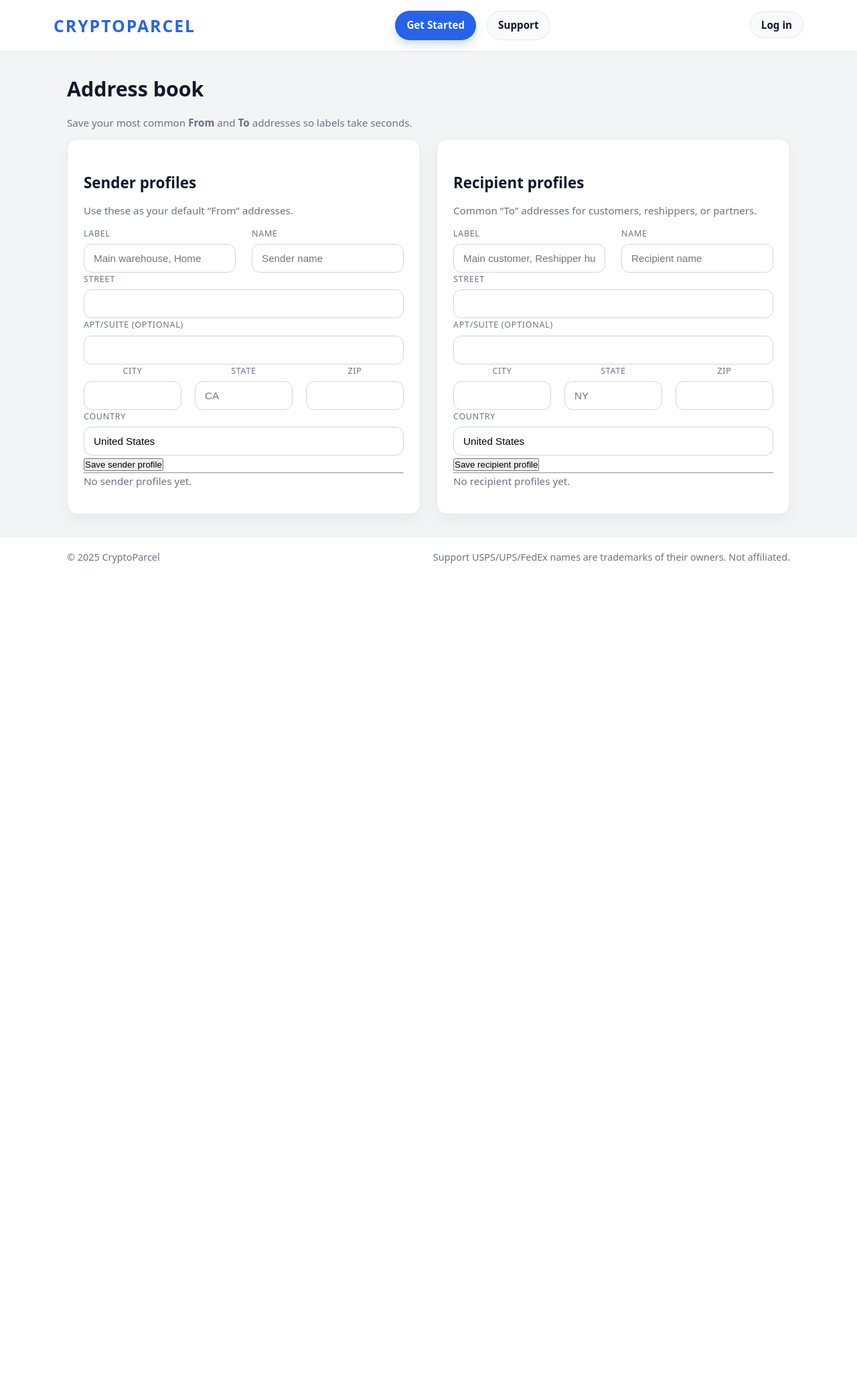
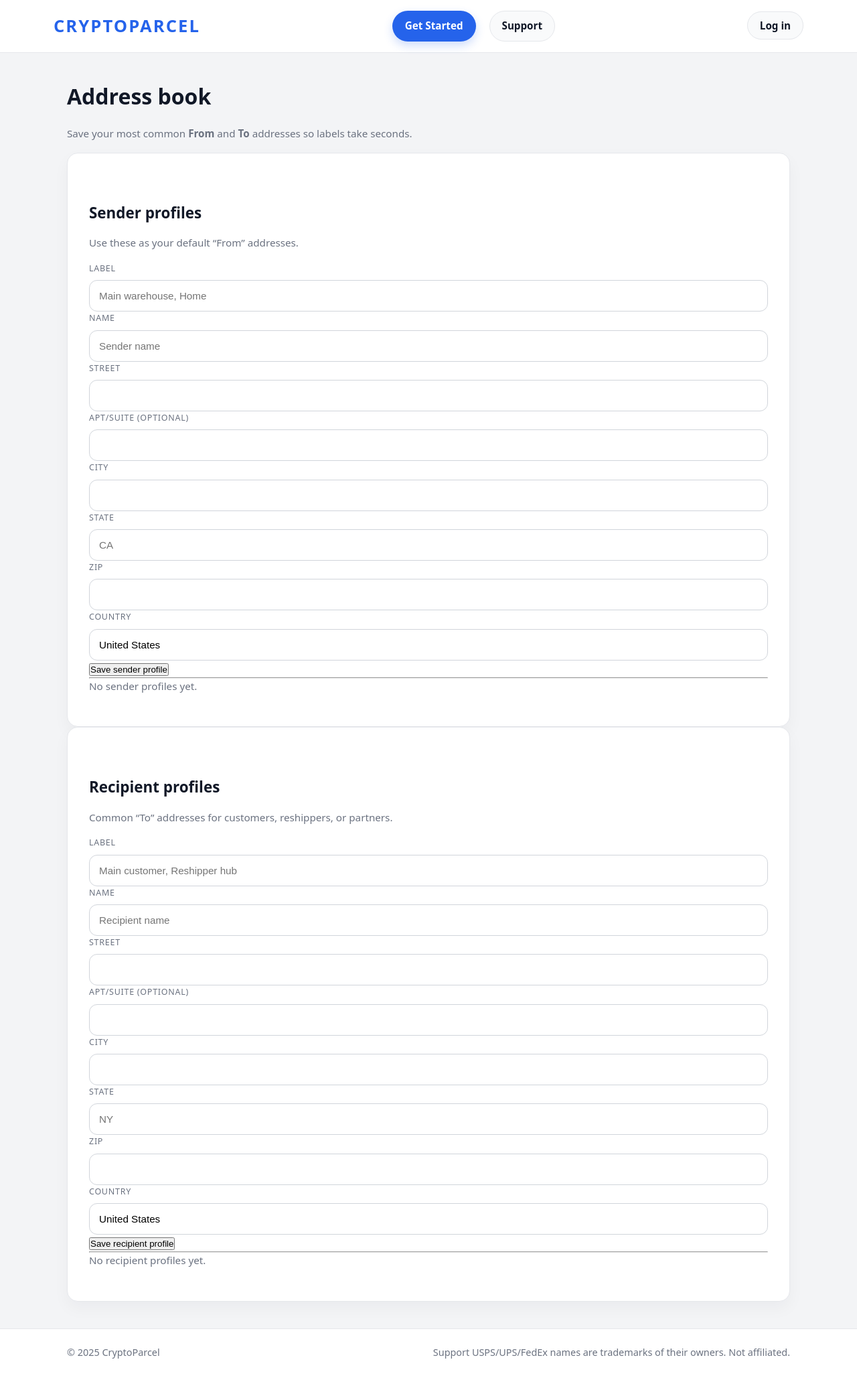
Before and after one commit to cryptoparcel/cryptoparcel_finish, a Python web app: template templates/addresses.html in a window 1280 px wide. Shown: the whole page at 67% size. Before the commit the page ends 841 px from the top, so only its background shows below. Run offline with Jinja, Linux system fonts and the light colour scheme; the template is opened without the code that fills it, so the values that code supplies are empty.

Commit message:
Update styles.css

```diff
--- a/static/styles.css
+++ b/static/styles.css
@@ -1,86 +1,81 @@
 /* ============================================================
-   CryptoParcel UI — Clean White SaaS Theme (Simplified 2025)
-   Focused, minimal, perfectly aligned — no extra pages.
+   CryptoParcel — Clean, Simple, Perfectly Aligned (2025)
    ============================================================ */
 
 /* Reset */
-*,
-*::before,
-*::after { box-sizing: border-box; margin: 0; padding: 0; }
+*, *::before, *::after { box-sizing: border-box; margin: 0; padding: 0; }
 html, body { height: 100%; }
 
 /* Tokens */
-:root{
-  --cp-bg:#f3f4f6;
-  --cp-surface:#ffffff;
-  --cp-surface-soft:#f9fafb;
+:root {
+  --cp-bg: #f3f4f6;
+  --cp-surface: #ffffff;
+  --cp-surface-soft: #f9fafb;
 
-  --cp-border-subtle:#e5e7eb;
-  --cp-border-strong:#d1d5db;
+  --cp-border-subtle: #e5e7eb;
+  --cp-border-strong: #d1d5db;
 
-  --cp-text-main:#111827;
-  --cp-text-muted:#6b7280;
-  --cp-text-soft:#9ca3af;
+  --cp-text-main: #111827;
+  --cp-text-muted: #6b7280;
+  --cp-text-soft: #9ca3af;
 
-  --cp-radius-card:16px;
-  --cp-radius-pill:999px;
+  --cp-radius-card: 16px;
+  --cp-radius-pill: 999px;
 
-  --cp-shadow-soft:0 16px 40px rgba(15,23,42,.08);
-  --cp-shadow-subtle:0 10px 24px rgba(15,23,42,.04);
+  --cp-shadow-subtle: 0 10px 24px rgba(15,23,42,.04);
 
-  --cp-accent:#2563eb;
-  --cp-accent-soft:#eff6ff;
-  --cp-accent-strong:#1d4ed8;
+  --cp-accent: #2563eb;
+  --cp-accent-strong: #1d4ed8;
 
-  --cp-success:#16a34a;
-  --cp-success-soft:#ecfdf3;
+  --cp-success: #16a34a;
+  --cp-success-soft: #ecfdf3;
 
-  --cp-warning:#f59e0b;
-  --cp-warning-soft:#fffbeb;
+  --cp-warning: #f59e0b;
+  --cp-warning-soft: #fffbeb;
 
-  --cp-danger:#b91c1c;
-  --cp-danger-soft:#fef2f2;
+  --cp-danger: #b91c1c;
+  --cp-danger-soft: #fef2f2;
 }
 
 /* Base */
-body{
+body {
   font-family: system-ui, -apple-system, BlinkMacSystemFont, "SF Pro Text", sans-serif;
   background: var(--cp-bg);
   color: var(--cp-text-main);
   line-height: 1.55;
   -webkit-font-smoothing: antialiased;
 }
-a{ color: var(--cp-accent); text-decoration: none; }
-a:hover{ color: var(--cp-accent-strong); }
+a { color: var(--cp-accent); text-decoration: none; }
+a:hover { color: var(--cp-accent-strong); }
 
 /* Typography */
-h1{ font-size: 1.9rem; margin: 0 0 16px; }
-h2{ font-size: 1.4rem; margin: 24px 0 12px; font-weight: 700; }
-p{ margin: 0 0 12px; color: var(--cp-text-muted); }
-.muted{ color: var(--cp-text-muted); font-size: .95rem; }
-.small{ font-size: .85rem; color: var(--cp-text-muted); }
-.cp-full-width{ width: 100%; }
+h1 { font-size: 2rem; margin: 0 0 20px; font-weight: 800; }
+h2 { font-size: 1.4rem; margin: 40px 0 16px; font-weight: 700; }
+p { margin: 0 0 16px; color: var(--cp-text-muted); }
+.muted { color: var(--cp-text-muted); font-size: .95rem; }
+.small { font-size: .85rem; color: var(--cp-text-muted); }
+.cp-full-width { width: 100%; }
 
 /* Container */
-.container{
+.container {
   max-width: 1120px;
   margin: 0 auto;
   padding: 0 20px;
 }
 
-/* Page Layout */
-.cp-page{ min-height:100vh; display:flex; flex-direction:column; }
-.cp-main{ flex: 1; padding: 32px 0; }
+/* Page */
+.cp-page { min-height: 100vh; display: flex; flex-direction: column; }
+.cp-main { flex: 1; padding: 40px 0; }
 
-/* Navbar — Perfectly centered & balanced */
-.cp-nav{
+/* Navbar — Perfectly centered */
+.cp-nav {
   background: var(--cp-surface);
   border-bottom: 1px solid var(--cp-border-subtle);
   position: sticky;
   top: 0;
   z-index: 30;
 }
-.cp-nav-inner{
+.cp-nav-inner {
   display: flex;
   align-items: center;
   justify-content: space-between;
@@ -91,14 +86,14 @@ p{ margin: 0 0 12px; color: var(--cp-text-muted); }
   display: flex;
   align-items: center;
   justify-content: center;
-  gap: 16px;
+  gap: 20px;
   flex: 1;
 }
 .cp-nav-right { flex-shrink: 0; margin-left: auto; }
 
 /* Logo */
-.cp-logo-large{
-  font-size: 1.55rem;
+.cp-logo-large {
+  font-size: 1.6rem;
   font-weight: 900;
   letter-spacing: .08em;
   text-transform: uppercase;
@@ -106,141 +101,128 @@ p{ margin: 0 0 12px; color: var(--cp-text-muted); }
 }
 
 /* Nav Buttons */
-.cp-nav-primary,
-.cp-nav-ghost{
-  padding: 9px 16px;
+.cp-nav-primary, .cp-nav-ghost {
+  padding: 10px 18px;
   border-radius: var(--cp-radius-pill);
   font-size: .95rem;
   font-weight: 600;
   border: 1px solid transparent;
   cursor: pointer;
-  transition: all .12s ease-out;
+  transition: all .15s ease;
 }
-.cp-nav-primary{
+.cp-nav-primary {
   background: var(--cp-accent);
-  color: #fff;
+  color: white;
   box-shadow: 0 6px 14px rgba(37,99,235,.22);
 }
-.cp-nav-primary:hover{
+.cp-nav-primary:hover {
   transform: translateY(-1px);
   box-shadow: 0 10px 20px rgba(37,99,235,.30);
 }
-.cp-nav-ghost{
+.cp-nav-ghost {
   background: var(--cp-surface-soft);
   border-color: var(--cp-border-subtle);
   color: var(--cp-text-main);
 }
-.cp-nav-ghost:hover{ background: #e5e7eb; }
+.cp-nav-ghost:hover { background: #e5e7eb; }
 
 /* Flash Messages */
-.flash-messages{ display: grid; gap: 10px; margin-bottom: 20px; }
-.flash{
-  padding: 14px 16px;
+.flash-messages { display: grid; gap: 12px; margin-bottom: 24px; }
+.flash {
+  padding: 16px;
   border-radius: 14px;
   border: 1px solid var(--cp-border-subtle);
   background: var(--cp-surface);
   box-shadow: var(--cp-shadow-subtle);
 }
-.flash.success{ border-color:#bbf7d0; background: var(--cp-success-soft); color:#166534; }
-.flash.info{ border-color:#bfdbfe; background: var(--cp-accent-soft); color:#1e3a8a; }
-.flash.error{ border-color:#fecaca; background: var(--cp-danger-soft); color:#991b1b; }
+.flash.success { border-color: #bbf7d0; background: var(--cp-success-soft); color: #166534; }
+.flash.info { border-color: #bfdbfe; background: var(--cp-accent-soft); color: #1e3a8a; }
+.flash.error { border-color: #fecaca; background: var(--cp-danger-soft); color: #991b1b; }
 
-/* Cards */
-.card,
-.cp-form-card,
-.cp-side-card{
+/* Cards & Forms */
+.card, .cp-form-card, .cp-side-card {
   background: var(--cp-surface);
   border: 1px solid var(--cp-border-subtle);
   border-radius: var(--cp-radius-card);
   box-shadow: var(--cp-shadow-subtle);
-  padding: 24px;
+  padding: 32px;
 }
 
-/* Grids */
-.grid-2{
-  display: grid;
-  grid-template-columns: repeat(2, 1fr);
-  gap: 24px;
-}
-.grid-3{
-  display: grid;
-  grid-template-columns: repeat(3, 1fr);
-  gap: 20px;
-  text-align: center;
-}
-
-/* Forms */
-label{
+/* Form Fields */
+label {
   font-size: .78rem;
   text-transform: uppercase;
   letter-spacing: .06em;
   color: var(--cp-text-muted);
-  margin-bottom: 6px;
+  margin-bottom: 8px;
   display: block;
 }
-input, select{
+input, select, textarea {
   width: 100%;
-  padding: 12px 14px;
+  padding: 14px;
   border: 1px solid var(--cp-border-strong);
   border-radius: 12px;
   background: var(--cp-surface);
   font-size: .95rem;
 }
-input:focus, select:focus{
-  outline: 2px solid var(--cp-accent);
+input:focus, select:focus, textarea:focus {
+  outline: 3px solid rgba(37,99,235,.3);
   outline-offset: 2px;
 }
-.cp-field-group{ margin-bottom: 16px; }
+.cp-field-group { margin-bottom: 20px; }
+.cp-field-grid {
+  display: grid;
+  grid-template-columns: repeat(auto-fit, minmax(200px, 1fr));
+  gap: 16px;
+}
 
 /* Buttons */
-.cp-btn-primary,
-.cp-btn-secondary,
-.cp-btn-large{
+.cp-btn-primary, .cp-btn-secondary, .cp-btn-large {
   display: inline-flex;
   align-items: center;
   justify-content: center;
-  padding: 12px 24px;
+  padding: 14px 28px;
   border-radius: var(--cp-radius-pill);
   font-weight: 700;
   cursor: pointer;
-  transition: all .12s ease-out;
+  transition: all .15s ease;
 }
-.cp-btn-primary{
+.cp-btn-primary {
   background: var(--cp-accent);
   color: white;
   box-shadow: 0 6px 14px rgba(37,99,235,.22);
 }
-.cp-btn-primary:hover{
-  transform: translateY(-1px);
-  box-shadow: 0 10px 20px rgba(37,99,235,.30);
+.cp-btn-primary:hover {
+  transform: translateY(-2px);
+  box-shadow: 0 12px 24px rgba(37,99,235,.3);
 }
-.cp-btn-secondary{
+.cp-btn-secondary {
   background: var(--cp-surface-soft);
   border: 1px solid var(--cp-border-subtle);
   color: var(--cp-text-main);
 }
-.cp-btn-secondary:hover{ background: #e5e7eb; }
-.cp-btn-large{
+.cp-btn-secondary:hover { background: #e5e7eb; }
+.cp-btn-large {
   width: 100%;
-  padding: 16px;
+  padding: 18px;
   font-size: 1.05rem;
 }
 
 /* Tables */
-.table{
+.table {
   width: 100%;
   border-collapse: collapse;
-  margin-top: 16px;
+  margin-top: 20px;
   font-size: .95rem;
   border-radius: 14px;
   overflow: hidden;
 }
-.table th, .table td{
-  padding: 12px 14px;
+.table th, .table td {
+  padding: 14px;
   text-align: left;
   border-bottom: 1px solid var(--cp-border-subtle);
 }
-.table th{
+.table th {
   background: var(--cp-surface-soft);
   font-weight: 700;
   color: var(--cp-text-muted);
@@ -248,76 +230,86 @@ input:focus, select:focus{
   text-transform: uppercase;
   letter-spacing: .06em;
 }
-.table tr:nth-child(even) td{ background: var(--cp-surface-soft); }
-.table tr:hover td{ background: #e5e7eb; }
+.table tr:nth-child(even) td { background: var(--cp-surface-soft); }
+.table tr:hover td { background: #e5e7eb; }
 
 /* Status Badges */
-.status-badge{
-  padding: 4px 10px;
+.status-badge {
+  padding: 6px 12px;
   border-radius: var(--cp-radius-pill);
   font-size: .75rem;
   font-weight: 700;
   text-transform: uppercase;
   letter-spacing: .06em;
 }
-.status-badge-paid,
-.status-badge-confirmed,
-.status-badge-finished{
+.status-badge-paid, .status-badge-confirmed, .status-badge-finished {
   background: var(--cp-success-soft);
   border: 1px solid #bbf7d0;
   color: #166534;
 }
-.status-badge-pending{
+.status-badge-pending {
   background: var(--cp-warning-soft);
   border: 1px solid #fde68a;
   color: #92400e;
 }
-.status-badge-cancelled,
-.status-badge-cancelled-auto,
-.status-badge-expired{
+.status-badge-cancelled, .status-badge-cancelled-auto, .status-badge-expired {
   background: var(--cp-danger-soft);
   border: 1px solid #fecaca;
   color: #991b1b;
 }
 
 /* Create Label Layout */
-.cp-inner-layout{
+.cp-inner-layout {
   display: grid;
   grid-template-columns: minmax(0, 1.6fr) minmax(0, 1fr);
-  gap: 32px;
+  gap: 40px;
   align-items: start;
 }
-.cp-sticky{ position: sticky; top: 90px; }
+.cp-sticky { position: sticky; top: 100px; }
+
+/* Summary Sidebar */
+.cp-summary {
+  font-size: 1rem;
+}
+.cp-summary-row {
+  display: flex;
+  justify-content: space-between;
+  padding: 10px 0;
+}
+.cp-summary-row span { color: var(--cp-text-muted); }
 
 /* Footer */
-.cp-footer{
+.cp-footer {
   border-top: 1px solid var(--cp-border-subtle);
   background: var(--cp-surface);
   margin-top: auto;
-  padding: 20px 0;
+  padding: 24px 0;
 }
-.cp-footer-inner{
+.cp-footer-inner {
   display: flex;
   justify-content: space-between;
   align-items: center;
   flex-wrap: wrap;
-  gap: 12px;
+  gap: 16px;
   color: var(--cp-text-muted);
   font-size: .9rem;
 }
-.cp-footer-links a{
+.cp-footer-links a {
   color: var(--cp-text-muted);
 }
-.cp-footer-links a:hover{ color: var(--cp-accent-strong); }
+.cp-footer-links a:hover { color: var(--cp-accent-strong); }
 
-/* Mobile Responsiveness */
-@media (max-width: 900px){
-  .cp-inner-layout, .grid-2, .grid-3{ grid-template-columns: 1fr; }
-  .cp-sticky{ position: static; }
+/* Mobile */
+@media (max-width: 900px) {
+  .cp-inner-layout, .cp-field-grid {
+    grid-template-columns: 1fr;
+  }
+  .cp-sticky { position: static; }
 }
-@media (max-width: 650px){
-  .cp-nav-inner{ flex-direction: column; gap: 16px; }
-  .cp-nav-center{ gap: 10px; order: 3; }
-  .cp-nav-right{ margin-left: 0; }
-  .cp-logo-large{ font-size: 1.4rem; }
+@media (max-width: 650px) {
+  .cp-nav-inner { flex-direction: column; gap: 16px; }
+  .cp-nav-center { gap: 12px; order: 3; }
+  .cp-nav-right { margin-left: 0; }
+  .cp-logo-large { font-size: 1.4rem; }
+  h1 { font-size: 1.8rem; }
 }
```
